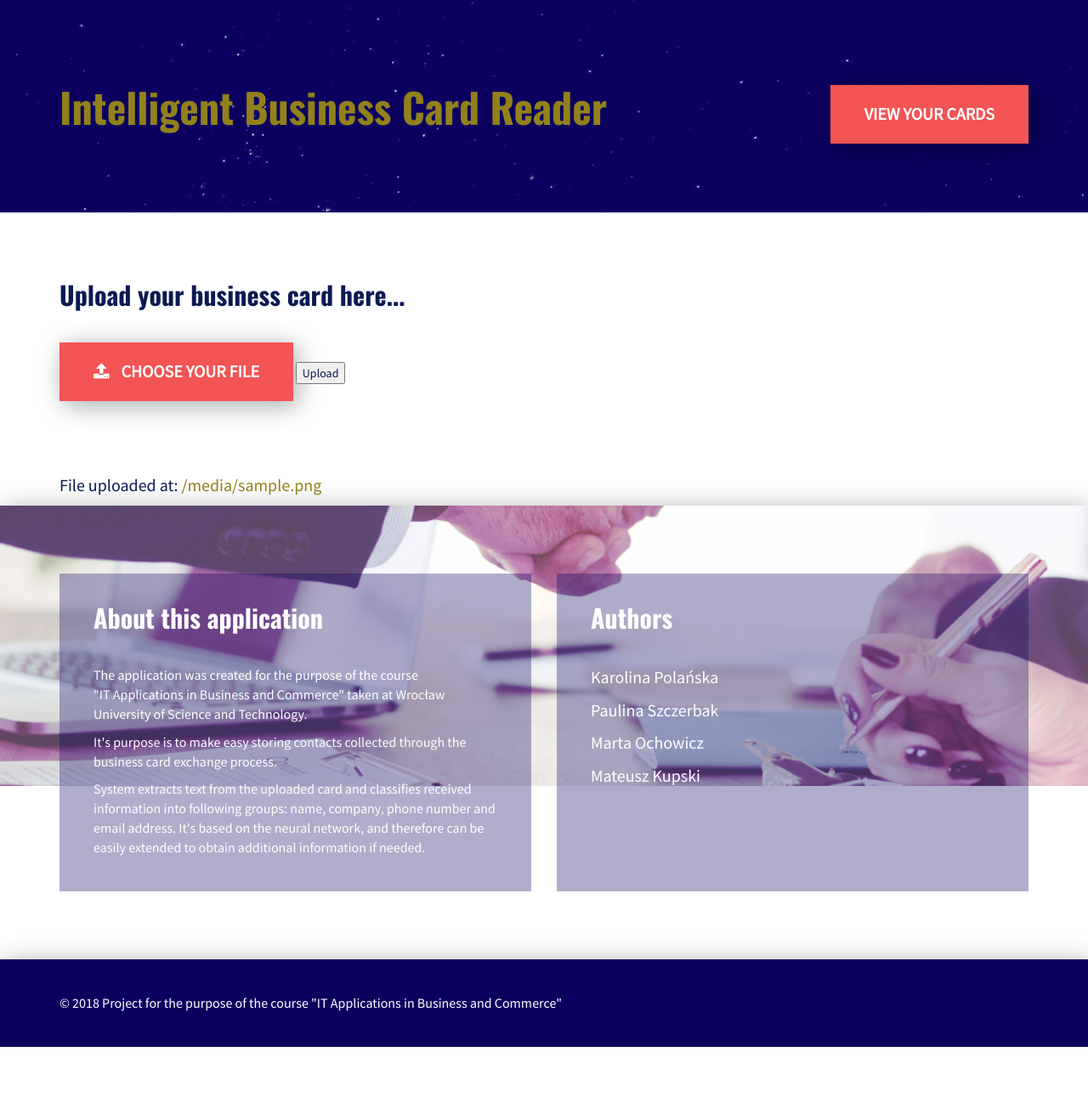
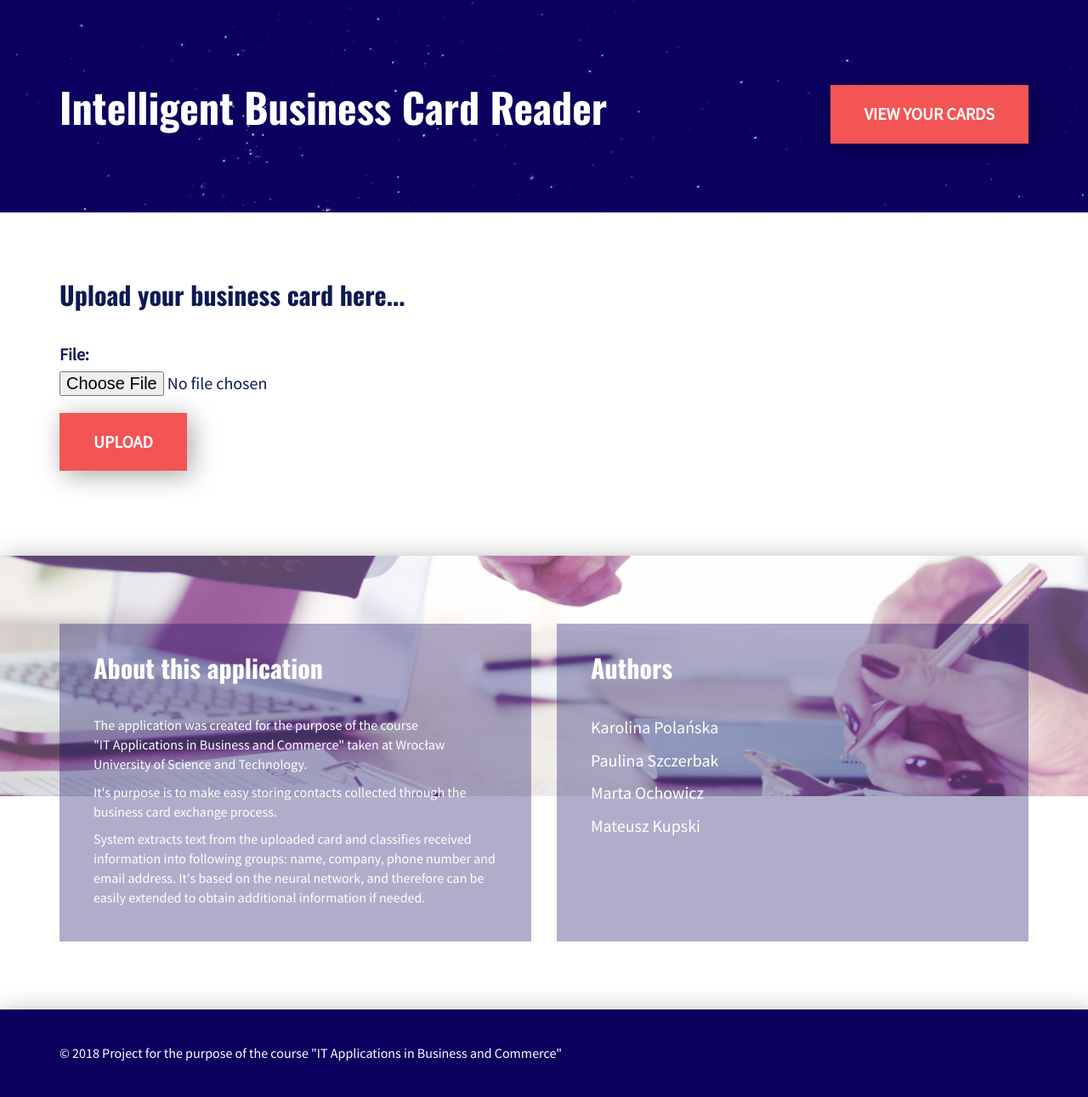
Before and after one commit to 209163/IT_APP_WE0730_business_card_reader, a Django app: template business_card_reader_app/templates/business_card_reader_app/card_upload.html in a window 1280 px wide. Shown: the whole page at 85% size. Before the commit the page ends 1232 px from the top, so only its background shows below. Run offline with Django 3.2, Linux system fonts and the light colour scheme; tables that the repository leaves empty hold one stand-in row (values such as "Sample post"); the template is opened without the code that fills it: values that come from a table or form of the project are taken from there, most other values are stand-ins (such as "Sample title", 1, 10 or a date in 2020); some libraries are stand-ins or nearby versions.

Commit message:
Added uploading files by <form>. There is no file format validation.

```diff
--- a/business_card_reader_app/models.py
+++ b/business_card_reader_app/models.py
@@ -10,14 +10,16 @@ class BusinessCard(models.Model):
     phone_regex = RegexValidator(regex=r'^\+?1?\d{9,15}$',
                                  message="Phone number must be entered in the format: '+999999999'. Up to 15 digits allowed.")
     phone_number = models.CharField(validators=[phone_regex], max_length=17, blank=True)  # validators should be a list
-    # img_path_regex = RegexValidator(regex=r'.*\.jpg$',
-    #                              message="Possible extensions: .jpg")
-    # img_path = models.FilePathField(validators=[img_path_regex], max_length=50, blank=True, null=True)
-    description = models.CharField(max_length=100, blank=True)
-    img_path = models.ImageField(upload_to='documents/', default='documents/')
+    img_path_regex = RegexValidator(regex=r'.*\.jpg$',
+                                 message="Possible extensions: .jpg")
+    img_path = models.FilePathField(validators=[img_path_regex], max_length=50, blank=True, null=True)
 
     def add_card(self):
         self.save()
 
     def __str__(self):
         return self.name + " " + self.surname + " " + self.company + " " + self.email + " " + self.phone_number
+
+
+class ImageFile(models.Model):
+    file = models.ImageField(upload_to='documents/', default='documents/')
--- a/business_card_reader_app/templates/business_card_reader_app/base.html
+++ b/business_card_reader_app/templates/business_card_reader_app/base.html
@@ -31,7 +31,7 @@
 
         <link href="https://fonts.googleapis.com/css?family=Oswald:400,700" rel="stylesheet">
         <link href="https://fonts.googleapis.com/css?family=Source+Sans+Pro:400" rel="stylesheet">
-        <!--<link rel="shortcut icon" type="image/x-icon" href="/img/favicon.ico"/>-->
+        <!--<link rel="shortcut icon" type="image/x-icon" href=q"/img/favicon.ico"/>-->
 
     </head>
     <body>
--- a/business_card_reader_app/templates/business_card_reader_app/card_upload.html
+++ b/business_card_reader_app/templates/business_card_reader_app/card_upload.html
@@ -5,23 +5,15 @@
 {% block img %}
     <form method="post" enctype="multipart/form-data">
         {% csrf_token %}
-{#    <input type="file" name="myfile">#}
-{#    <button type="submit">Upload</button>#}
         <div class="row">
             <div class="col-xs-12">
                 <div class="upload-section">
                     <h2>Upload your business card here...</h2>
-                <input type="file" name="myfile" id="file" class="inputfile" />
-                <label for="file"><i class="fa fa-upload"></i> Choose your file</label>
-                <button type="submit">Upload</button>
+                            {{ form.as_p }}
+                    <button type="submit" class="button" id="upload-button">Upload</button>
                 </div>
             </div>
         </div>
       </form>
 
-  {% if uploaded_file_url %}
-    <p>File uploaded at: <a href="{{ uploaded_file_url }}">{{ uploaded_file_url }}</a></p>
-  {% endif %}
-
-{#  <p><a href="{% url 'card_upload' %}">Return to home</a></p>#}
 {% endblock %}
--- a/business_card_reader_app/templates/business_card_reader_app/forms.py
+++ b/business_card_reader_app/templates/business_card_reader_app/forms.py
@@ -1,9 +1,9 @@
 from django import forms
 
-from business_card_reader_app.models import BusinessCard
+from business_card_reader_app.models import ImageFile
 
 
-class CardForm(forms.ModelForm):
+class ImageFileForm(forms.ModelForm):
     class Meta:
-        model = BusinessCard
-        fields = ('description', 'img_path', )
+        model = ImageFile
+        fields = ('file', )
--- a/business_card_reader_app/urls.py
+++ b/business_card_reader_app/urls.py
@@ -3,6 +3,7 @@ from django.conf.urls import url
 from . import views
 
 urlpatterns = [
+    # url(r'^$', views.home, name='home'),
     url(r'^$', views.card_upload, name='card_upload'),
     url(r'^business_cards_list/$', views.business_cards_list, name='business_cards_list'),
 
--- a/static/css/style.css
+++ b/static/css/style.css
@@ -74,6 +74,14 @@ header {
     color:white;
 }
 
+header>.container>h1>a{
+    color: white;
+}
+
+header>.container>h1>a:hover{
+    opacity: 1;
+}
+
 @keyframes move-twink-back {
     from {background-position:0 0;}
     to {background-position:-10000px 5000px;}
@@ -102,11 +110,11 @@ header {
     outline: none;
 }
 .stars {
-    background:#0c005f url(../../static/img/stars.png) repeat top center;
+    background:#0c005f url(../img/stars.png) repeat top center;
     z-index:0;
 }
 .twinkling{
-    background:transparent url(../../static/img/twinkling2.png) repeat top center;
+    background:transparent url(../img/twinkling2.png) repeat top center;
     z-index:1;
 
     -moz-animation:move-twink-back 200s linear infinite;
@@ -138,12 +146,7 @@ i.fa {
     margin-right: 10px;
 }
 .inputfile {
-    width: 0.1px;
-    height: 0.1px;
-    opacity: 0;
-    overflow: hidden;
-    position: absolute;
-    z-index: -1;
+
 }
 .inputfile + label, .infobox, .button {
     background-color: #f35454;
@@ -169,6 +172,13 @@ i.fa {
 .inputfile + label:hover {
     opacity: 0.8;
 }
+
+#upload-button {
+    float: left;
+    margin-top: 10px;
+    margin-bottom: 100px;
+}
+
 .visit-card-content {
     box-shadow: 5px 5px 30px 0px rgba(0,0,0,0.35);
     -webkit-box-shadow: 5px 5px 30px 0px rgba(0,0,0,0.35);
```
Also changed, not shown: business_card_reader_app/views.py (+12 -11 lines), business_card_reader_app/templates/__init__.py (added), business_card_reader_app/templates/business_card_reader_app/__init__.py (added), 1 other file. Lines whose indentation alone changed are shown as unchanged.
